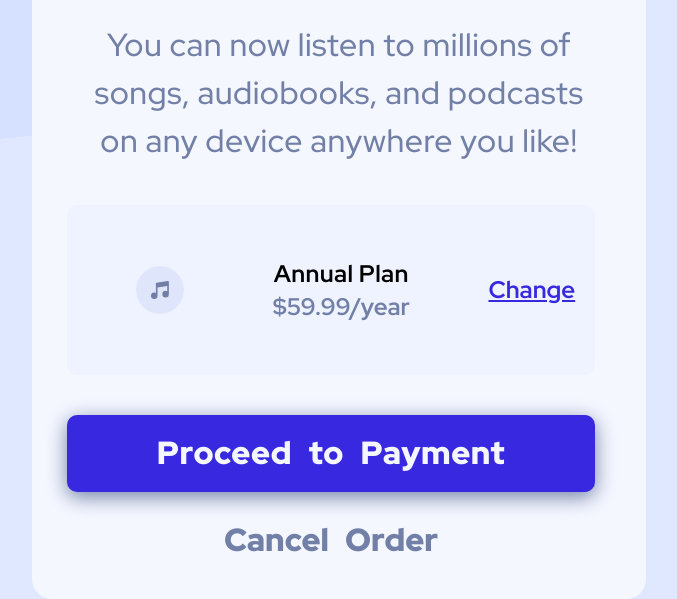
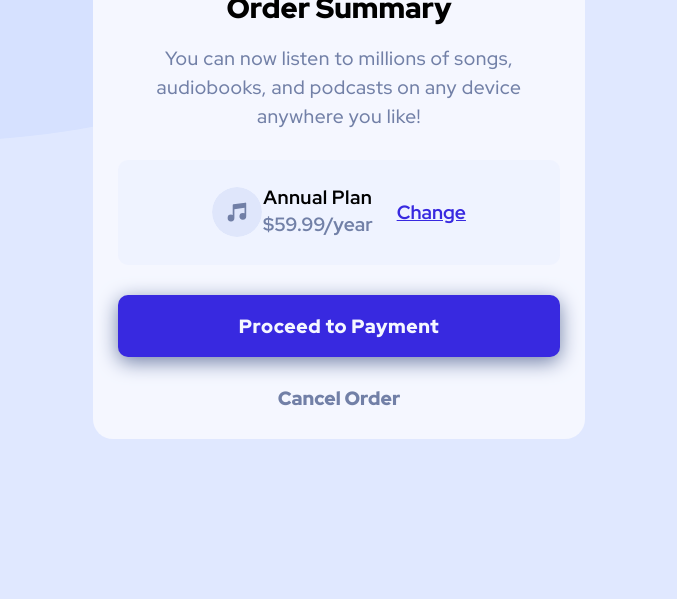
Before and after one commit to niicodeer/fm-newbie-challenge4, a plain HTML site: page index.html in a window 1536 px wide. Shown: the part 325-924 px from the top of the page, without its empty margins (429-1106 px from the left). After the commit the page ends 800 px from the top, so only its background shows below. Drawn offline with Linux system fonts and the light colour scheme.

Commit message:
Update style.css
removed the width from the cards to fixed the problem on wider screens and also removed some media queries configurations

```diff
--- a/css/style.css
+++ b/css/style.css
@@ -7,7 +7,7 @@
 }
 body{
     font-family: 'Red Hat Display', sans-serif;
-    font-size: 16px;
+    font-size: 1rem;
     background-color:var(--Pale-blue);
     width: 100vw;
     height: 100vh;
@@ -39,6 +39,7 @@ body{
     text-align: center;
 }
 .description__title{
+    font-size: 1.5rem;
     font-weight: 900;
 }
 .description__text{
@@ -51,42 +52,39 @@ body{
     display: flex;
     justify-content: center ;
     align-items: center;
-    width: 325px;
     height: auto;
     background-color: hsla(225, 100%, 94%,0.3);
     border-radius: 10px;
-    padding:  0 20px;
 }
 .plan__icon-music{
     border-radius: 50%;
-    width: 45px;
-    height: 45px;
+    width: 50px;
+    height: 50px;
 }
 .card__plan div{
     display: flex;
     flex-direction: column;
     justify-content: center;
     align-items: center;
-    margin: 0 5px;
+    margin: 0;
+    padding: 10px 1px;
 }
 .plan__title, .plan__price, .plan__change{
-    font-size: 14px;
+    font-size: 1rem;
+    font-weight: 700;
 }
 .plan__title{
-    margin: 15px 10px 5px;
-    font-weight: 700;
+    margin-bottom: -5px;
     letter-spacing: 0.4px;
 }
 .plan__price{
-    margin: 0 15px 15px;
+    margin-top: 10px;
     color: var(--Desaturated-blue);
-    font-weight: 700;
 }
 .plan__change{
     display: block;
     color: var(--Bright-blue);
-    font-weight: bold;
-    margin-left: 50px;
+    padding-left: 1.2em;
 }
 .plan__change:hover{
     opacity: .7;
@@ -96,7 +94,6 @@ body{
     display: flex;
     flex-direction: column;
     align-items: center;
-    width: 325px;
 }
 .btn__proceed{
     text-decoration: none;
@@ -128,57 +125,20 @@ body{
         background-image: url(../images/pattern-background-desktop.svg);
         background-repeat: no-repeat;
         background-size: contain;
-        font-size: 20px;
+    }
+}
+@media screen and (min-width:1280px){
+    body{
+        font-size: 1.2em
     }
     .card{
         min-width: 375px;
-        width: 30%;
+        width: 32vw;
     }
-    .card__plan, .card__btn {
-        width: 86%;
-        height: auto;
-    }
-    .plan__change{
-        margin-left: auto;
+    .description__title{
+        font-size: 1.5em;
     }
     .plan__title, .plan__price, .plan__change{
-        font-size: 17px;
-    }
-    .card__plan div{
-        text-align: center;
-    }
-    .btn__proceed, .btn__cancel{
-        word-spacing: 5px;
+        font-size: 1em
     }
 }
-@media screen and (min-width:1440px){
-    body{font-size: 32px}
-    .card{
-        min-width: 375px;
-        width: 40%;
-    }
-    .card div{
-        margin: 40px 35px;
-    }
-    .card__plan, .card__btn {
-        width: 86%;
-        height: auto;
-    }
-    .plan__change{
-        margin-left: auto;
-    }
-    .plan__title, .plan__price, .plan__change{
-        font-size: 24px;
-    }
-    .card__plan div{
-        margin-left: 15%;
-    }
-    .btn__proceed, .btn__cancel{
-        word-spacing: 10px;
-    }
-    .plan__icon-music{
-        margin-left: 10%;
-        width: 10%;
-        height: 10%;
-    }
-}
```
